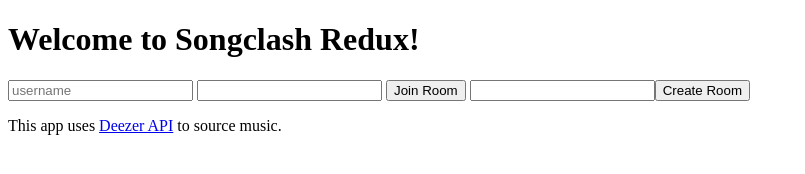
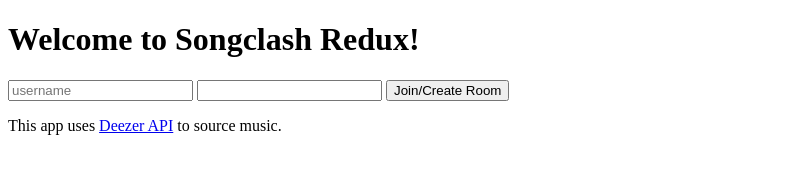
Before and after one commit to PlexagonStuff/songclash-redux, a website: page public/index.html in a window 1280 px wide. Shown: the whole page, without its empty margins (0-805 px from the left). Drawn offline with nearby package versions, Linux system fonts and the light colour scheme.

Commit message:
Added more meta text

```diff
--- a/index.js
+++ b/index.js
@@ -47,7 +47,7 @@ io.on('connection', (socket) => {
       console.log(data);
        //console.log("Room set up!");
        if (Object.keys(games).includes(data.room) == false ) {
-       users.set(socket.id, data.user);
+        users.set(socket.id, data.user);
        if (rooms.indexOf(data.room) == -1) {
         rooms.push(data.room);
        }
--- a/public/index.html
+++ b/public/index.html
@@ -6,7 +6,9 @@
     <title> Songclash Redux</title>
     <script src="/socket.io/socket.io.js"></script>
     <meta name="viewport" content="width=device-width, initial-scale=1">
+    <meta name="title" content="Songclash Redux">
     <meta name="description" content="Songclash Redux is a song guessing game resembling the defunct thesongclash.com">
+    <meta name="image" content="/favicon.png">
     <link rel="icon" type="image/x-icon" href="/favicon.png">
     <meta charset="UTF-8">
 
@@ -19,8 +21,8 @@
 </h1>
 <form id = "form" action="" onsubmit="return false">
     <input type = "text" id = "username" placeholder="username">
-    <input type = "text" id = "joinRoom"> <button type = "button" id="joinButton" >Join Room</button>
-    <input type= "text" id = "createRoom"><button type = "button" id="createButton" >Create Room</button>
+    <input type = "text" id = "joinRoom"> <button type = "button" id="joinButton" >Join/Create Room</button>
+   <!--<input type= "text" id = "createRoom"><button type = "button" id="createButton" >Create Room</button>-->
 </form>
 </div>
 <div id="startScreen" style="display: none;">
```
